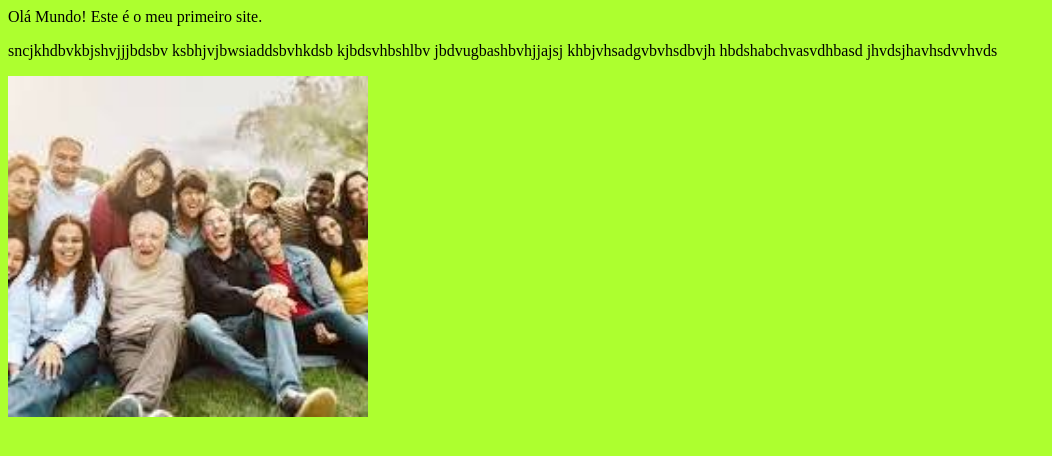
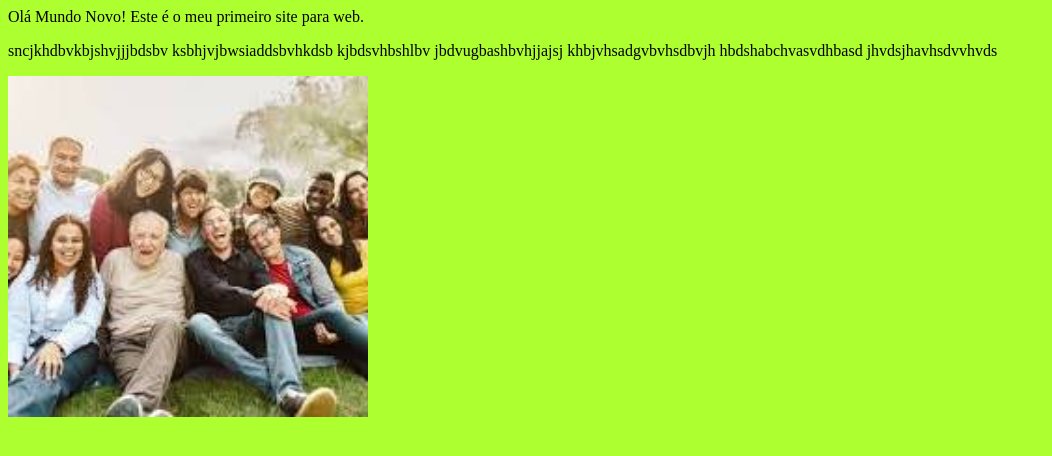
Before and after one commit to danielsilvaof/ProjetoWeb1, a plain HTML site: page index.html in a window 1280 px wide. Shown: the whole page, without its empty margins (0-1052 px from the left). Drawn offline with Linux system fonts and the light colour scheme.

Commit message:
update index.html V2

```diff
--- a/index.html
+++ b/index.html
@@ -8,7 +8,7 @@
 </head>
 <body>
 
-    Olá Mundo! Este é o meu primeiro site.<br>
+    Olá Mundo Novo! Este é o meu primeiro site para web.<br>
     <p>sncjkhdbvkbjshvjjjbdsbv ksbhjvjbwsiaddsbvhkdsb kjbdsvhbshlbv jbdvugbashbvhjjajsj khbjvhsadgvbvhsdbvjh hbdshabchvasvdhbasd jhvdsjhavhsdvvhvds</p>
     <img src="pessoas.jpg" alt="" width="360px">
 
```
